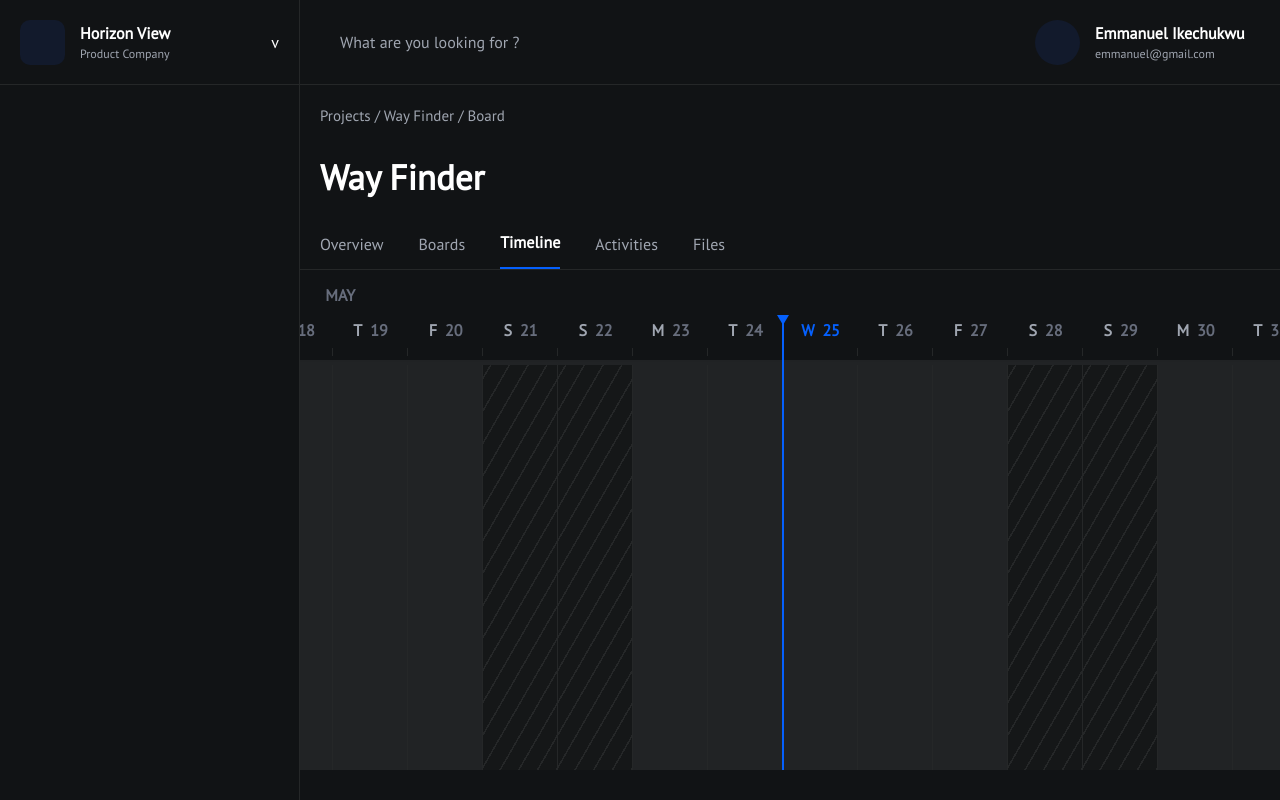
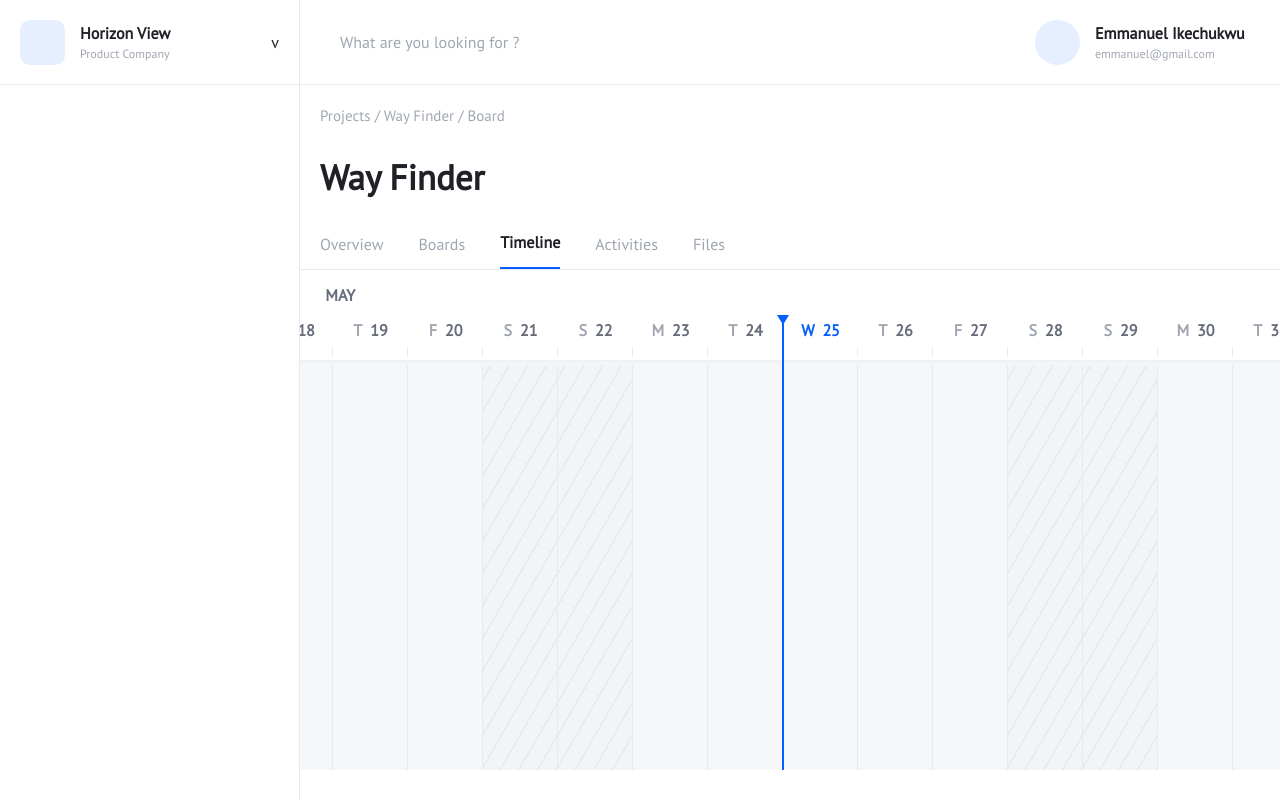
Before and after one commit to utiiz/project_management, a React (Vite) app in the folder front/: page / in a window 1280 px wide. Built offline with nearby package versions, Linux system fonts and the light colour scheme.

Commit message:
✨ Timeline updated to take one month before and after

```diff
--- a/front/src/App.tsx
+++ b/front/src/App.tsx
@@ -6,7 +6,7 @@ import '@fontsource/roboto'
 
 const App = () => {
     return (
-        <ThemeProvider theme={darkTheme}>
+        <ThemeProvider theme={lightTheme}>
             <GlobalStyles />
             <ProjectContainer />
         </ThemeProvider>
--- a/front/src/components/Project/Body/Timeline/Timeline.tsx
+++ b/front/src/components/Project/Body/Timeline/Timeline.tsx
@@ -142,8 +142,8 @@ const Body: FunctionComponent = () => {
 
     useEffect(() => {
         const now = new Date()
-        const monthBefore = startOfMonth(sub(now, {months: 1}))
-        const monthAfter = endOfMonth(add(now, {months: 1}))
+        const monthBefore = sub(now, {months: 1})
+        const monthAfter = add(now, {months: 1})
         let range: Date[][] = dateRange(monthBefore, monthAfter)
         setRange(range)
         setNowLinePosition(range.flat().findIndex((date) => isSameDay(date, new Date())) + getHours(new Date()) / 24 + getMinutes(new Date()) / 1440)
```
